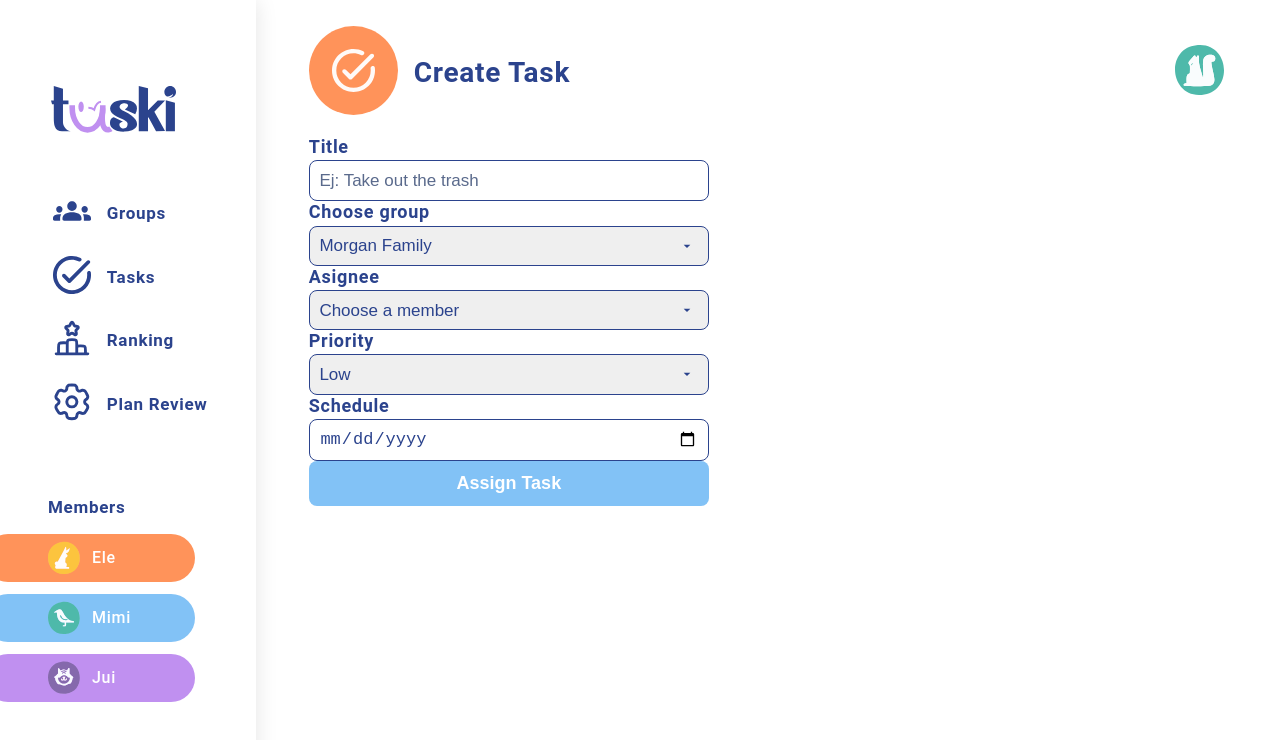
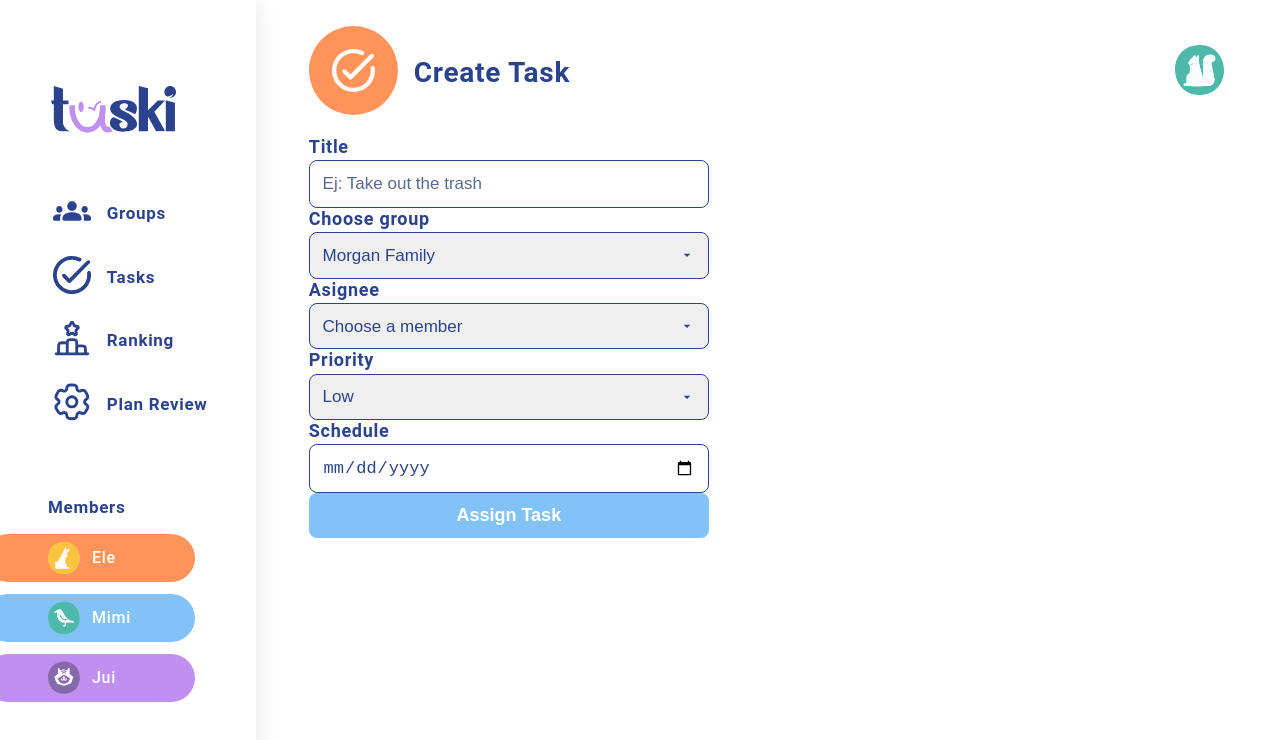
Before and after one commit to NikSala10/TaskiProject, a React (Vite) app: page /create-task in a window 1280 px wide. Shown: the top 740 px of the page. Built offline with nearby package versions, Linux system fonts and the light colour scheme.

Commit message:
style(components/input): add styles for Input component

```diff
--- a/src/components/InputTask/InputTask.css
+++ b/src/components/InputTask/InputTask.css
@@ -14,7 +14,7 @@
 .input-field-task {
   border: 1.5px solid #2B438D;
   border-radius: 0.5rem;
-  padding: 0.6rem;
+  padding: 0.8rem;
   font-size: 17px;
   font-weight: 300;
   color: #2B438D;
```
